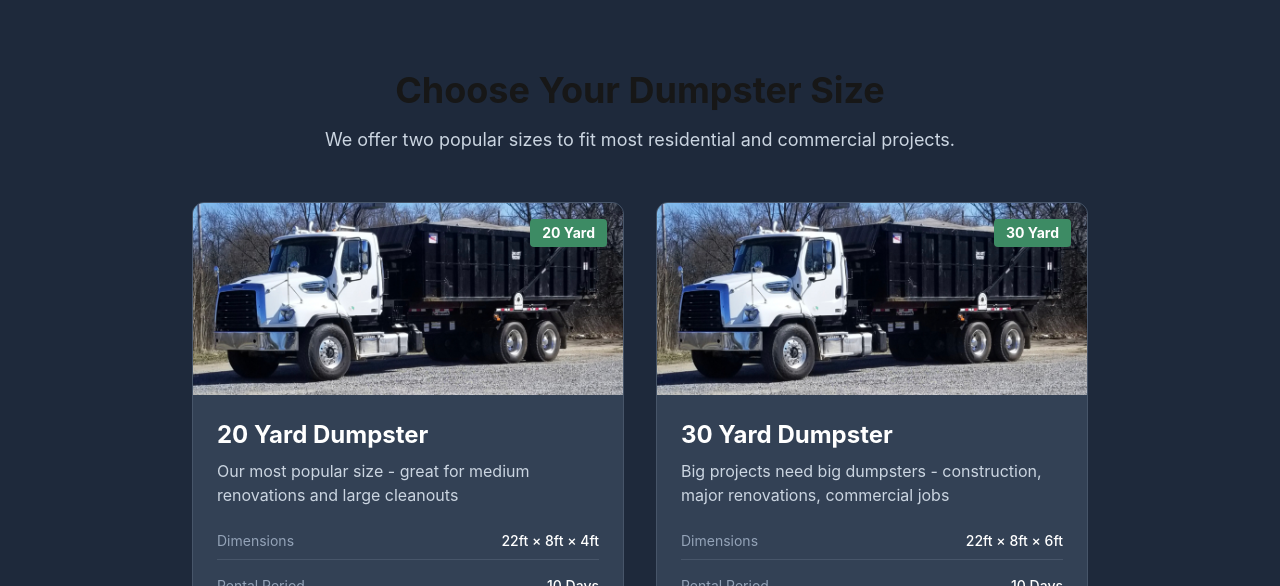
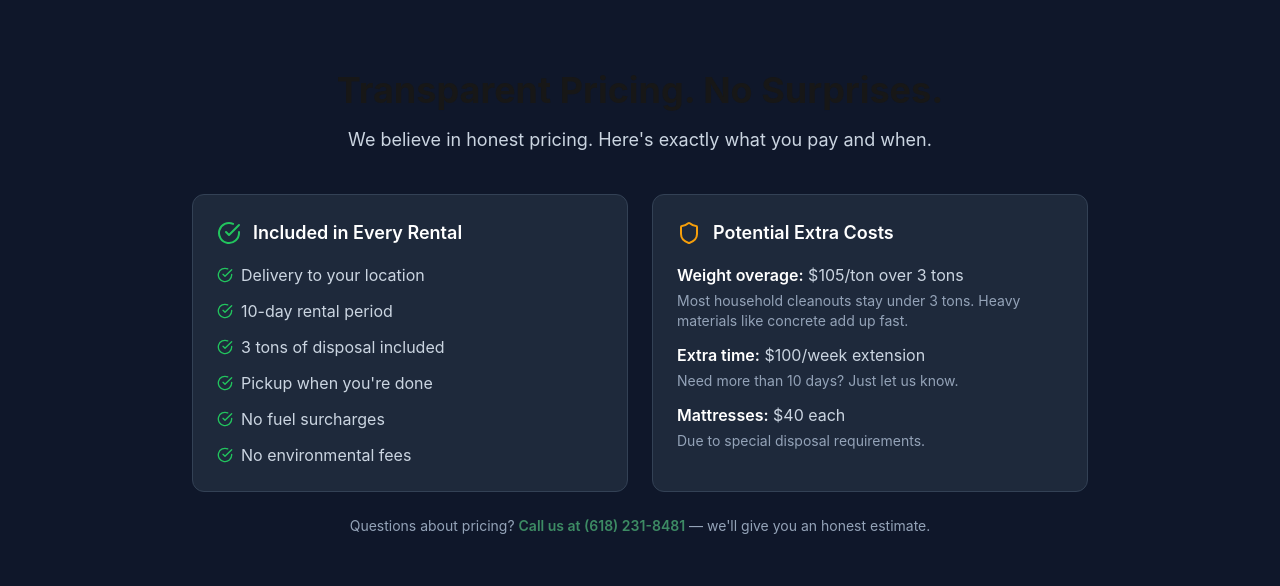
Before and after one commit to tysonstechsolutions/King-City_Disposal, a Next.js app: page / in a window 1280 px wide. Shown: the part 863-1449 px from the top of the page. Built offline with nearby package versions, Linux system fonts and the light colour scheme; no server answers.

Commit message:
Update page.jsx

```diff
--- a/src/app/page.jsx
+++ b/src/app/page.jsx
@@ -124,6 +124,71 @@ export default function HomePage() {
                 priority
               />
             </div>
+          </div>
+        </div>
+      </section>
+
+      {/* Pricing Transparency Section - What Happens If You Go Over? */}
+      <section className="section bg-dark-900">
+        <div className="container-custom">
+          <div className="max-w-4xl mx-auto">
+            <div className="text-center mb-10">
+              <h2 className="heading-2 mb-4 text-white">Transparent Pricing. No Surprises.</h2>
+              <p className="text-dark-300 text-lg">
+                We believe in honest pricing. Here&apos;s exactly what you pay and when.
+              </p>
+            </div>
+
+            <div className="grid md:grid-cols-2 gap-6">
+              {/* What's Included */}
+              <div className="bg-dark-800 rounded-xl p-6 border border-dark-700">
+                <div className="flex items-center gap-3 mb-4">
+                  <CheckCircle className="w-6 h-6 text-green-500" />
+                  <h3 className="text-lg font-semibold text-white">Included in Every Rental</h3>
+                </div>
+                <ul className="space-y-3">
+                  {[
+                    "Delivery to your location",
+                    "10-day rental period",
+                    "3 tons of disposal included",
+                    "Pickup when you're done",
+                    "No fuel surcharges",
+                    "No environmental fees"
+                  ].map((item) => (
+                    <li key={item} className="flex items-center gap-2 text-dark-300">
+                      <CheckCircle className="w-4 h-4 text-green-500 flex-shrink-0" />
+                      {item}
+                    </li>
+                  ))}
+                </ul>
+              </div>
+
+              {/* Potential Extra Costs */}
+              <div className="bg-dark-800 rounded-xl p-6 border border-dark-700">
+                <div className="flex items-center gap-3 mb-4">
+                  <Shield className="w-6 h-6 text-amber-500" />
+                  <h3 className="text-lg font-semibold text-white">Potential Extra Costs</h3>
+                </div>
+                <ul className="space-y-3">
+                  <li className="text-dark-300">
+                    <span className="font-semibold text-white">Weight overage:</span> $105/ton over 3 tons
+                    <p className="text-sm text-dark-400 mt-1">Most household cleanouts stay under 3 tons. Heavy materials like concrete add up fast.</p>
+                  </li>
+                  <li className="text-dark-300">
+                    <span className="font-semibold text-white">Extra time:</span> $100/week extension
+                    <p className="text-sm text-dark-400 mt-1">Need more than 10 days? Just let us know.</p>
+                  </li>
+                  <li className="text-dark-300">
+                    <span className="font-semibold text-white">Mattresses:</span> $40 each
+                    <p className="text-sm text-dark-400 mt-1">Due to special disposal requirements.</p>
+                  </li>
+                </ul>
+              </div>
+            </div>
+
+            <p className="text-center text-dark-400 text-sm mt-6">
+              Questions about pricing? <a href={`tel:${config.phoneRaw}`} className="text-primary font-semibold hover:underline">Call us at {config.phone}</a> — we&apos;ll give you an honest estimate.
+            </p>
           </div>
         </div>
       </section>
@@ -396,14 +461,28 @@ export default function HomePage() {
         </div>
       </section>
 
-      {/* Testimonials */}
+      {/* Google Reviews Section */}
       <section className="section bg-neutral-900 text-white">
         <div className="container-custom">
           <div className="text-center mb-12">
             <h2 className="text-3xl md:text-4xl font-bold mb-4">What Our Customers Say</h2>
-            <p className="text-neutral-400 text-lg">
-              Don&apos;t just take our word for it.
-            </p>
+            <div className="flex items-center justify-center gap-2 mb-4">
+              <div className="flex gap-1">
+                {[...Array(5)].map((_, i) => (
+                  <Star key={i} className="w-6 h-6 text-amber-400 fill-amber-400" />
+                ))}
+              </div>
+              <span className="text-xl font-bold">5.0</span>
+              <span className="text-neutral-400">on Google</span>
+            </div>
+            <a
+              href="https://www.google.com/search?q=King+City+Disposal+Mount+Vernon+IL+reviews"
+              target="_blank"
+              rel="noopener noreferrer"
+              className="text-primary hover:underline text-sm"
+            >
+              See all reviews on Google →
+            </a>
           </div>
 
           <div className="grid md:grid-cols-3 gap-6 max-w-5xl mx-auto">
@@ -412,11 +491,19 @@ export default function HomePage() {
                 key={index}
                 className="bg-neutral-800 rounded-xl p-6 border border-neutral-700"
               >
-                {/* Stars */}
-                <div className="flex gap-1 mb-4">
-                  {[...Array(testimonial.rating)].map((_, i) => (
-                    <Star key={i} className="w-4 h-4 text-amber-400 fill-amber-400" />
-                  ))}
+                {/* Google badge */}
+                <div className="flex items-center justify-between mb-4">
+                  <div className="flex gap-1">
+                    {[...Array(testimonial.rating)].map((_, i) => (
+                      <Star key={i} className="w-4 h-4 text-amber-400 fill-amber-400" />
+                    ))}
+                  </div>
+                  <svg className="w-5 h-5" viewBox="0 0 24 24" fill="none">
+                    <path d="M22.56 12.25c0-.78-.07-1.53-.2-2.25H12v4.26h5.92c-.26 1.37-1.04 2.53-2.21 3.31v2.77h3.57c2.08-1.92 3.28-4.74 3.28-8.09z" fill="#4285F4"/>
+                    <path d="M12 23c2.97 0 5.46-.98 7.28-2.66l-3.57-2.77c-.98.66-2.23 1.06-3.71 1.06-2.86 0-5.29-1.93-6.16-4.53H2.18v2.84C3.99 20.53 7.7 23 12 23z" fill="#34A853"/>
+                    <path d="M5.84 14.09c-.22-.66-.35-1.36-.35-2.09s.13-1.43.35-2.09V7.07H2.18C1.43 8.55 1 10.22 1 12s.43 3.45 1.18 4.93l2.85-2.22.81-.62z" fill="#FBBC05"/>
+                    <path d="M12 5.38c1.62 0 3.06.56 4.21 1.64l3.15-3.15C17.45 2.09 14.97 1 12 1 7.7 1 3.99 3.47 2.18 7.07l3.66 2.84c.87-2.6 3.3-4.53 6.16-4.53z" fill="#EA4335"/>
+                  </svg>
                 </div>
 
                 <Quote className="w-8 h-8 text-neutral-600 mb-3" />
@@ -431,6 +518,20 @@ export default function HomePage() {
                 </div>
               </div>
             ))}
+          </div>
+
+          {/* CTA to leave review */}
+          <div className="text-center mt-10">
+            <p className="text-neutral-400 mb-4">Had a great experience? We&apos;d love to hear about it!</p>
+            <a
+              href="https://g.page/r/YOUR_GOOGLE_REVIEW_LINK/review"
+              target="_blank"
+              rel="noopener noreferrer"
+              className="inline-flex items-center gap-2 bg-white/10 hover:bg-white/20 text-white font-medium py-3 px-6 rounded-lg transition-colors"
+            >
+              <Star className="w-5 h-5 text-amber-400" />
+              Leave Us a Review on Google
+            </a>
           </div>
         </div>
       </section>
```
